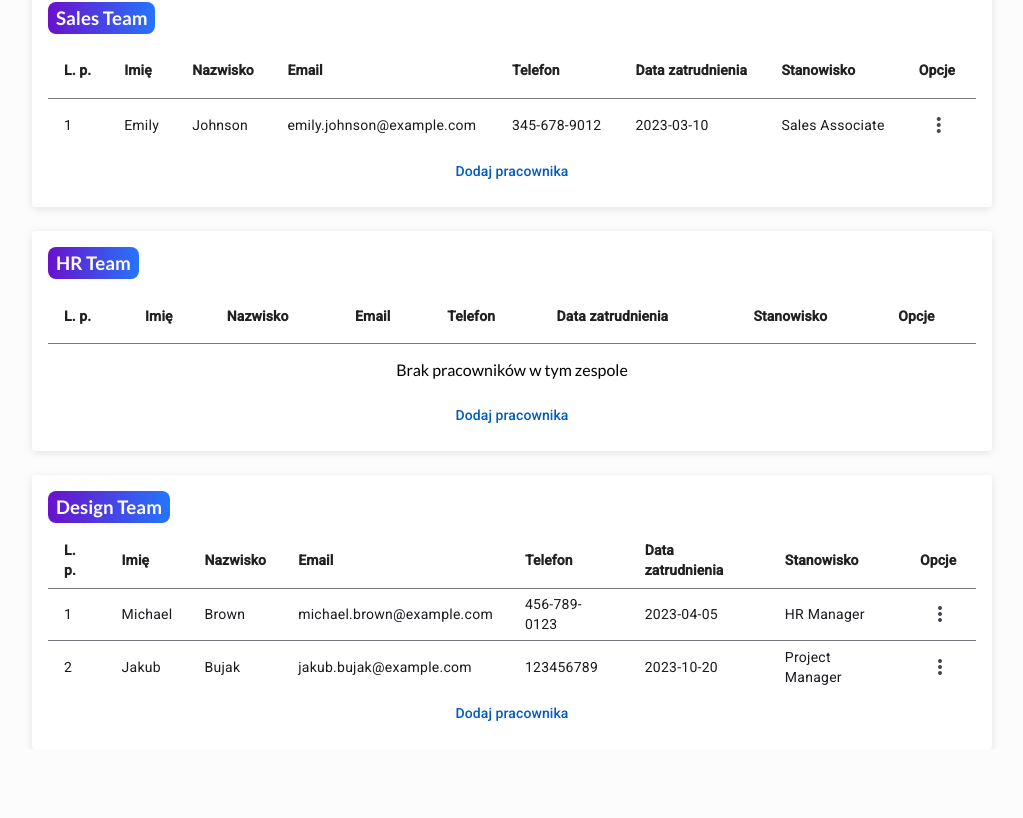
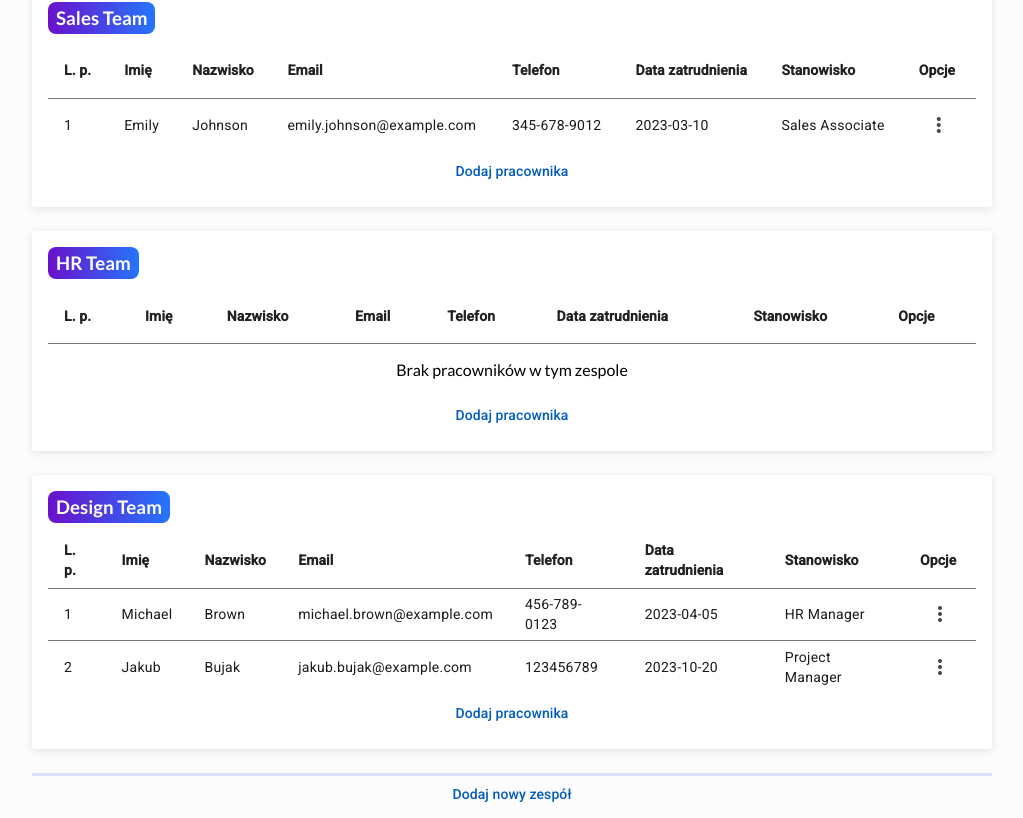
Before and after one commit to Nisser111/team-management-app, an Angular app in the folder frontend/: page / in a window 1280 px wide. Shown: the part 844-1662 px from the top of the page, without its empty margins (128-1151 px from the left). Before the commit the page ends 1593 px from the top, so only its background shows below. Built offline with nearby package versions, Linux system fonts and the light colour scheme.

Commit message:
Add new team button component and integrate into teams container; update styles and introduce global variables for consistent design.

```diff
--- /dev/null
+++ b/frontend/src/components/add-new-team-btn/add-new-team-btn.component.ts
@@ -0,0 +1,14 @@
+import { Component } from "@angular/core";
+import { MatButton } from "@angular/material/button";
+
+@Component({
+  selector: "app-add-new-team-btn",
+  imports: [MatButton],
+  template: `
+    <button class="add-new-team-btn" mat-stroked-button>
+      Dodaj nowy zespół
+    </button>
+  `,
+  styleUrls: ["../../styles/add-new-team-btn.scss"],
+})
+export class AddNewTeamBtnComponent {}
--- a/frontend/src/components/teams-container/teams-container.component.ts
+++ b/frontend/src/components/teams-container/teams-container.component.ts
@@ -2,11 +2,13 @@ import { Component } from "@angular/core";
 import { TeamSectionComponent } from "../team-section/team-section.component";
 import { Employee } from "../../interfaces/Employee.interface";
 import { NgFor } from "@angular/common";
+import { MatButton } from "@angular/material/button";
+import { AddNewTeamBtnComponent } from "../add-new-team-btn/add-new-team-btn.component";
 
 @Component({
   selector: "app-teams-container",
   standalone: true,
-  imports: [TeamSectionComponent, NgFor],
+  imports: [TeamSectionComponent, NgFor, MatButton, AddNewTeamBtnComponent],
   template: `
     <div *ngFor="let team of teams">
       <app-team-section
@@ -14,6 +16,7 @@ import { NgFor } from "@angular/common";
         [employees]="getEmployeesByTeamId(team.id)"
       ></app-team-section>
     </div>
+    <app-add-new-team-btn></app-add-new-team-btn>
   `,
   styles: [],
 })
--- /dev/null
+++ b/frontend/src/styles/add-new-team-btn.scss
@@ -0,0 +1,17 @@
+@use "./global-varriables.scss" as *;
+
+.add-new-team-btn {
+  display: block;
+  width: 75vw;
+  margin: 0 auto;
+  border-radius: 0;
+}
+
+.mat-mdc-outlined-button:not(:disabled) {
+  border: none;
+  border-top: 3px solid var(--mat-sys-secondary-fixed);
+}
+
+.mat-mdc-outlined-button:not(:disabled):hover {
+  border-radius: $globalRadius;
+}
--- a/frontend/src/styles/employees-tables.scss
+++ b/frontend/src/styles/employees-tables.scss
@@ -1,8 +1,8 @@
 @use "./mixins" as *;
+@use "./global-varriables.scss" as *;
 
 .team {
   @include mainContainer();
-  margin-top: 1.5rem;
   display: flex;
   flex-direction: column;
   justify-content: center;
@@ -19,6 +19,10 @@
     text-align: center;
     margin-top: 1em;
   }
+
+  .add-new-employee-btn {
+    border-radius: $globalRadius;
+  }
 }
 
 table {
--- /dev/null
+++ b/frontend/src/styles/global-varriables.scss
@@ -0,0 +1 @@
+$globalRadius: 8px;
--- a/frontend/src/styles/mixins.scss
+++ b/frontend/src/styles/mixins.scss
@@ -1,14 +1,17 @@
+@use "./global-varriables.scss" as *;
+
 @mixin highlighted {
   background-image: linear-gradient(to right, #6a11cb 0%, #2575fc 100%);
   color: #fff;
   padding: 5px 8px;
-  border-radius: 8px;
+  border-radius: $globalRadius;
 }
 
 @mixin mainContainer {
   width: 75vw;
   height: auto;
   margin: 0 auto;
+  margin-bottom: 1.5rem;
   border-radius: 0.2em;
   padding: 1em;
   box-shadow: 0 2px 8px rgba(0, 0, 0, 0.1);
```
